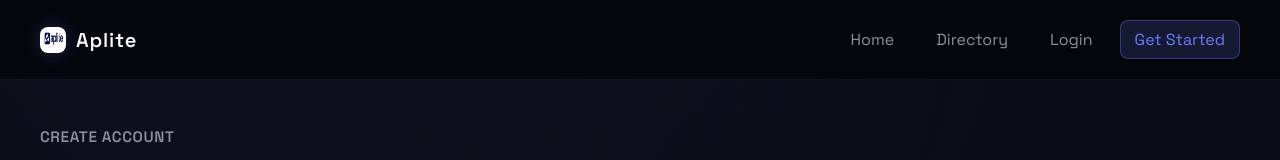
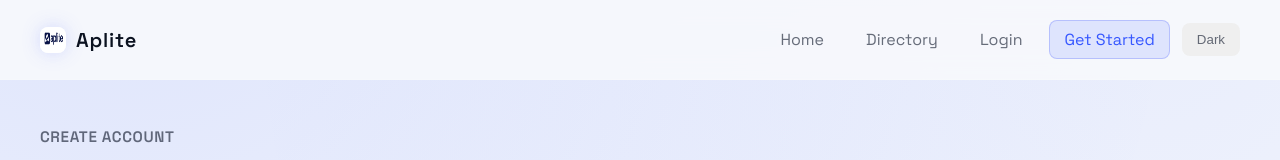
Before and after one commit to Havcker243/APLITE, a Next.js app in the folder aplite-frontend/: page /signup in a window 1280 px wide. Shown: the top 160 px of the page. Built offline with nearby package versions, Linux system fonts and the light colour scheme; no server answers.

Commit message:
feat(theme): implement theme toggle and enhance styling for light and dark modes

```diff
--- a/aplite-frontend/src/components/Layout.tsx
+++ b/aplite-frontend/src/components/Layout.tsx
@@ -5,17 +5,40 @@ import React, { PropsWithChildren, useEffect, useMemo, useRef, useState } from "
 import { useAuth } from "../utils/auth";
 import apliteLogo from "../RealLogo.png";
 
+const THEME_STORAGE_KEY = "aplite_theme";
+
 export function Layout({ children }: PropsWithChildren) {
   const router = useRouter();
   const { user, logout } = useAuth();
   const [menuOpen, setMenuOpen] = useState(false);
   const menuRef = useRef<HTMLDivElement | null>(null);
+  const [theme, setTheme] = useState<"light" | "dark">("light");
 
   const accountLabel = useMemo(() => {
     if (!user) return "";
     const fullName = `${user.first_name || ""} ${user.last_name || ""}`.trim();
     return fullName || user.company_name || user.company || user.email;
   }, [user]);
+
+  useEffect(() => {
+    try {
+      const stored = window.localStorage.getItem(THEME_STORAGE_KEY);
+      if (stored === "dark" || stored === "light") {
+        setTheme(stored);
+      }
+    } catch {
+      // ignore storage failures
+    }
+  }, []);
+
+  useEffect(() => {
+    document.documentElement.dataset.theme = theme === "dark" ? "dark" : "";
+    try {
+      window.localStorage.setItem(THEME_STORAGE_KEY, theme);
+    } catch {
+      // ignore storage failures
+    }
+  }, [theme]);
 
   useEffect(() => {
     function onKeyDown(event: KeyboardEvent) {
@@ -72,6 +95,15 @@ export function Layout({ children }: PropsWithChildren) {
               </Link>
             );
           })}
+          <button
+            type="button"
+            className="nav-link"
+            onClick={() => setTheme((prev) => (prev === "dark" ? "light" : "dark"))}
+            aria-label={theme === "dark" ? "Switch to light theme" : "Switch to dark theme"}
+            style={{ cursor: "pointer" }}
+          >
+            {theme === "dark" ? "Light" : "Dark"}
+          </button>
           {user && (
             <div className="account-menu" ref={menuRef}>
               <button
--- a/aplite-frontend/src/styles/globals.css
+++ b/aplite-frontend/src/styles/globals.css
@@ -1,6 +1,35 @@
 @import url("https://fonts.googleapis.com/css2?family=Space+Grotesk:wght@400;500;600;700&family=Inter:wght@400;500;600&display=swap");
 
 :root {
+  color-scheme: light;
+  --bg: #f8fafc;
+  --bg-secondary: #ffffff;
+  --divider: rgba(15, 23, 42, 0.12);
+
+  --text: #0b1220;
+  --text-secondary: rgba(15, 23, 42, 0.82);
+  --text-muted: rgba(15, 23, 42, 0.62);
+  --text-disabled: rgba(15, 23, 42, 0.45);
+
+  --accent: #3657ff;
+  --accent-hover: #2d49d8;
+  --accent-soft: rgba(54, 87, 255, 0.12);
+
+  --success: #179c6a;
+  --warning: #b47800;
+  --danger: #d63636;
+
+  --input-bg: rgba(15, 23, 42, 0.04);
+  --input-border: rgba(15, 23, 42, 0.14);
+  --placeholder: rgba(15, 23, 42, 0.45);
+
+  --card: var(--bg-secondary);
+  --card-border: var(--divider);
+  --shadow-soft: 0 18px 50px rgba(2, 6, 23, 0.08);
+  --form-max: 680px;
+}
+
+:root[data-theme="dark"] {
   color-scheme: dark;
   --bg: #05060a;
   --bg-secondary: #0b0d12;
@@ -26,7 +55,6 @@
   --card: var(--bg-secondary);
   --card-border: var(--divider);
   --shadow-soft: 0 18px 50px rgba(0, 0, 0, 0.35);
-  --form-max: 680px;
 }
 
 * {
@@ -42,11 +70,17 @@ body {
 body {
   margin: 0;
   font-family: "Space Grotesk", "Inter", "Segoe UI", system-ui, -apple-system, BlinkMacSystemFont, sans-serif;
+  background: radial-gradient(circle at 10% -10%, rgba(54, 87, 255, 0.14), transparent 55%),
+    radial-gradient(circle at 90% 0%, rgba(54, 87, 255, 0.08), transparent 50%),
+    linear-gradient(180deg, var(--bg) 0%, rgba(248, 250, 252, 1) 100%);
+  color: var(--text);
+  min-height: 100vh;
+}
+
+:root[data-theme="dark"] body {
   background: radial-gradient(circle at 20% -10%, rgba(108, 124, 255, 0.1), transparent 52%),
     radial-gradient(circle at 95% 10%, rgba(108, 124, 255, 0.05), transparent 48%),
     linear-gradient(180deg, var(--bg) 0%, #070912 100%);
-  color: var(--text);
-  min-height: 100vh;
 }
 
 a {
@@ -80,11 +114,16 @@ a {
   align-items: center;
   justify-content: space-between;
   border-bottom: 1px solid rgba(255, 255, 255, 0.06);
-  background: rgba(5, 6, 10, 0.85);
+  background: rgba(248, 250, 252, 0.85);
   backdrop-filter: blur(14px);
   position: sticky;
   top: 0;
   z-index: 10;
+}
+
+:root[data-theme="dark"] .site-header {
+  border-bottom: 1px solid rgba(255, 255, 255, 0.06);
+  background: rgba(5, 6, 10, 0.85);
 }
 
 .logo {
@@ -121,9 +160,13 @@ a {
 }
 
 .nav-link:hover {
-  background: rgba(255, 255, 255, 0.03);
+  background: rgba(15, 23, 42, 0.04);
   color: var(--text);
   border-color: var(--card-border);
+}
+
+:root[data-theme="dark"] .nav-link:hover {
+  background: rgba(255, 255, 255, 0.03);
 }
 
 .nav-link--active {
@@ -174,12 +217,16 @@ a {
   right: 0;
   top: calc(100% + 10px);
   width: 220px;
-  background: rgba(11, 13, 18, 0.98);
+  background: rgba(255, 255, 255, 0.98);
   border: 1px solid rgba(255, 255, 255, 0.12);
   border-radius: 14px;
   box-shadow: var(--shadow-soft);
   overflow: hidden;
   z-index: 20;
+}
+
+:root[data-theme="dark"] .account-dropdown {
+  background: rgba(11, 13, 18, 0.98);
 }
 
 .account-item {
@@ -198,6 +245,10 @@ a {
 }
 
 .account-item:hover {
+  background: rgba(15, 23, 42, 0.04);
+}
+
+:root[data-theme="dark"] .account-item:hover {
   background: rgba(255, 255, 255, 0.04);
 }
 
```
